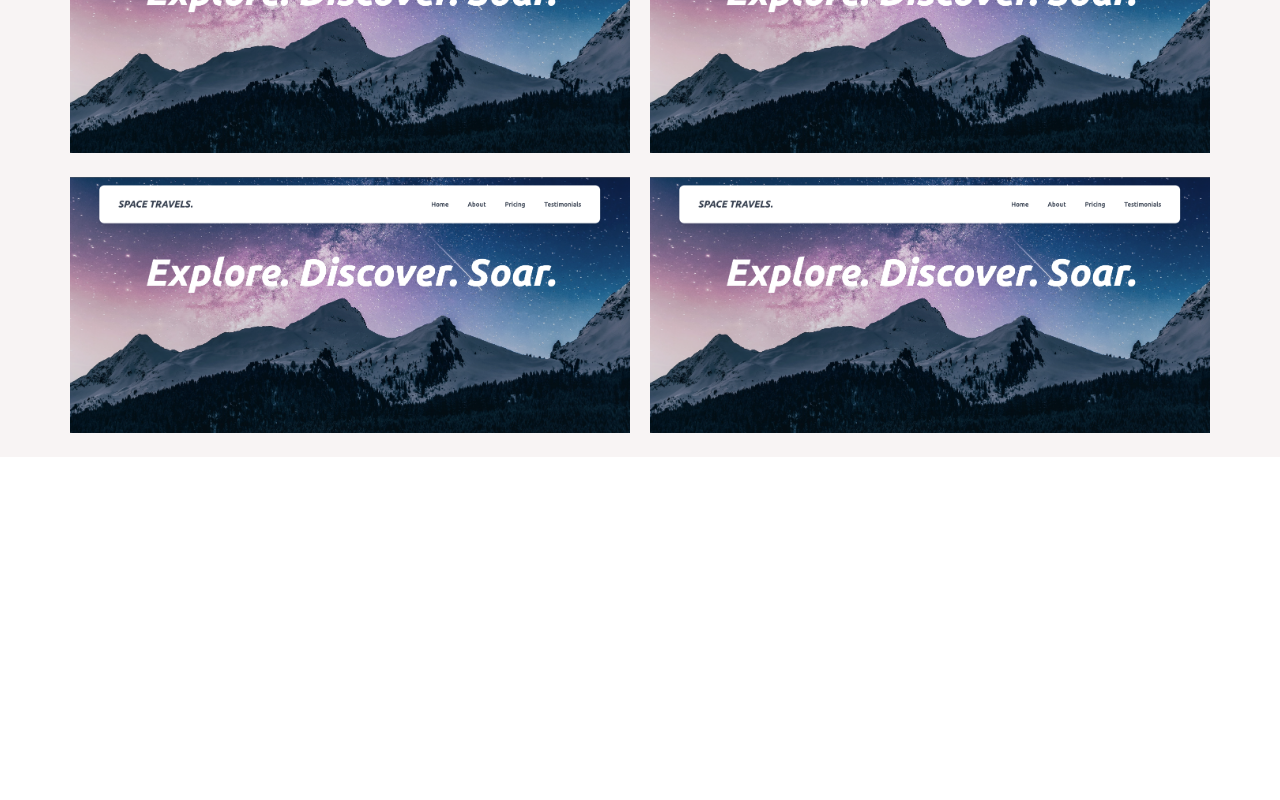
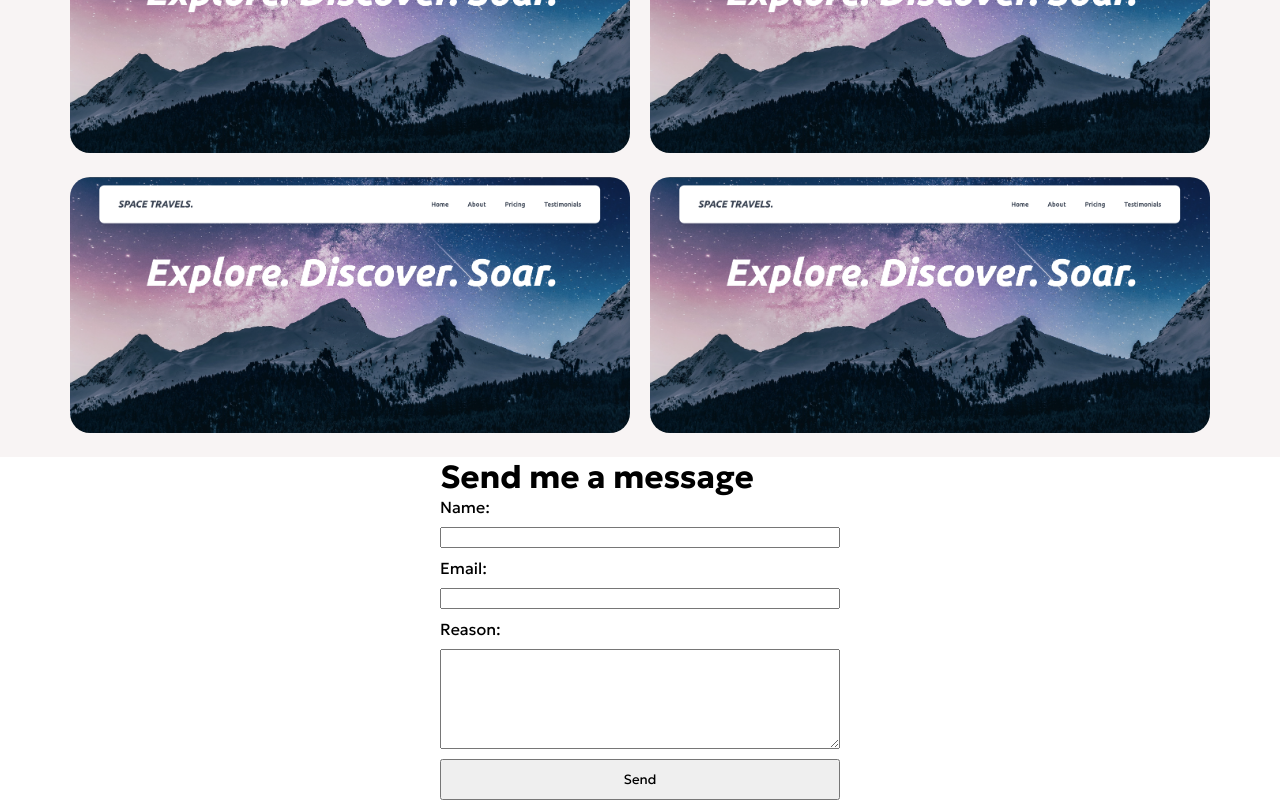
Before and after one commit to DevAntonioRogers/portfolio-website, a Next.js app: page / in a window 1280 px wide. Shown: the part 1528-2328 px from the top of the page. Before the commit the page ends 1985 px from the top, so only its background shows below. Built offline with nearby package versions, Linux system fonts and the light colour scheme.

Commit message:
Contact Form

```diff
--- /dev/null
+++ b/app/components/Contact.css
@@ -0,0 +1,18 @@
+form {
+  max-width: 400px;
+  margin: 0 auto;
+}
+label,
+input,
+textarea {
+  display: block;
+  width: 100%;
+  margin-bottom: 10px;
+}
+textarea {
+  height: 100px;
+}
+form button {
+  width: 100%;
+  padding: 10px;
+}
--- /dev/null
+++ b/app/components/Contact.jsx
@@ -0,0 +1,37 @@
+"use client";
+
+import React, { useRef } from "react";
+import emailjs from "@emailjs/browser";
+import "./Contact.css";
+
+export const Contact = () => {
+  const form = useRef();
+
+  const sendEmail = (e) => {
+    e.preventDefault();
+
+    emailjs.sendForm("service_syz6yoo", "template_q6z5hue", form.current, "e-tUlHJlOTz4QKTCO").then(
+      (result) => {
+        console.log(result.text);
+      },
+      (error) => {
+        console.log(error.text);
+      }
+    );
+  };
+
+  return (
+    <form ref={form} onSubmit={sendEmail}>
+      <h1>Send me a message</h1>
+      <label htmlFor="name">Name:</label>
+      <input type="text" id="name" name="name" required />
+      <label htmlFor="email">Email:</label>
+      <input type="email" id="email" name="email" required />
+      <label htmlFor="reason">Reason:</label>
+      <textarea id="reason" name="reason" required></textarea>
+      <button type="submit">Send</button>
+    </form>
+  );
+};
+
+export default Contact;
--- a/app/components/Projects.css
+++ b/app/components/Projects.css
@@ -38,6 +38,7 @@
 .projects-image img {
   width: 100%;
   height: auto;
+  border-radius: 20px;
 }
 
 .projects .icon {
--- a/app/page.jsx
+++ b/app/page.jsx
@@ -1,3 +1,4 @@
+import Contact from "./components/Contact";
 import Divider from "./components/Divider";
 import Hero from "./components/Hero";
 import Projects from "./components/Projects";
@@ -8,6 +9,7 @@ const Home = () => {
       <Hero />
       <Divider />
       <Projects />
+      <Contact />
     </>
   );
 };
--- a/package.json
+++ b/package.json
@@ -9,6 +9,8 @@
     "lint": "next lint"
   },
   "dependencies": {
+    "@emailjs/browser": "^3.11.0",
+    "emailjs-com": "^3.2.0",
     "next": "13.4.4",
     "react": "18.2.0",
     "react-dom": "18.2.0",
```
Also changed, not shown: utils/sendEmail.js (added, +25 -0 lines), 1 other file (tests, documents, lock files or other folders).
